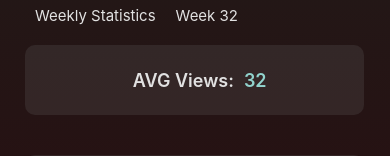
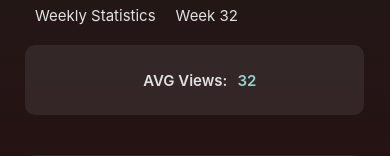
Before and after one commit to Benmah2/VizEffect, a React Native app in the folder VizEffectMobile/: screen /Landing in a window 390 px wide. Shown: the part 587-743 px from the top of the page. Built offline with nearby package versions, Linux system fonts and the light colour scheme.

Commit message:
Endre litt på scrollview

```diff
--- a/VizEffectMobile/pages/LandingScreen.js
+++ b/VizEffectMobile/pages/LandingScreen.js
@@ -117,13 +117,13 @@ const styles = StyleSheet.create({
         color: "#E1E1E1"
     },
     stats: {
-        fontSize: 18,
+        fontSize: 15,
         margin: 10,
         fontWeight: 600,
         color: "#E1E1E1",
     },
     statsNumber: {
-        fontSize: 18,
+        fontSize: 15,
         color: "#91D3CD",
         fontWeight: 600,
     },
@@ -143,19 +143,6 @@ const styles = StyleSheet.create({
         marginBottom: 10,
         marginHorizontal: 10,
     },
-    circleButton: {
-        width: 40,
-        height: 40,
-        borderRadius: 20,
-        backgroundColor: 'lightgray',
-        justifyContent: 'center',
-        alignItems: 'center',
-    },
-    circleButtonLarge: {
-        width: 60,
-        height: 60,
-        borderRadius: 30,
-    },
     buttonNumber: {
         fontSize: 14,
     },
@@ -171,7 +158,6 @@ const styles = StyleSheet.create({
         borderRadius: 10,
         height: 70,
         width: "93%",
-
     }
 });
 
```
